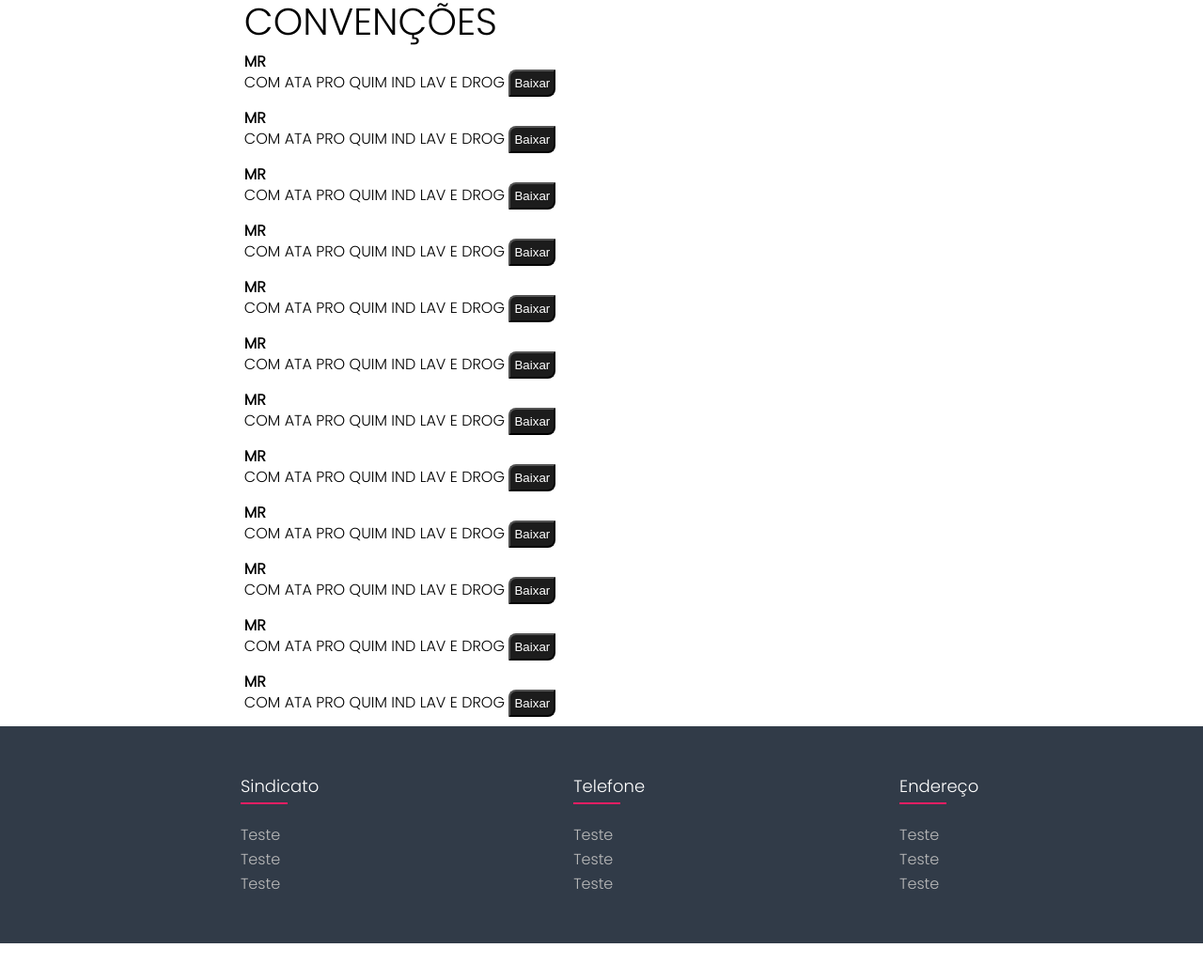
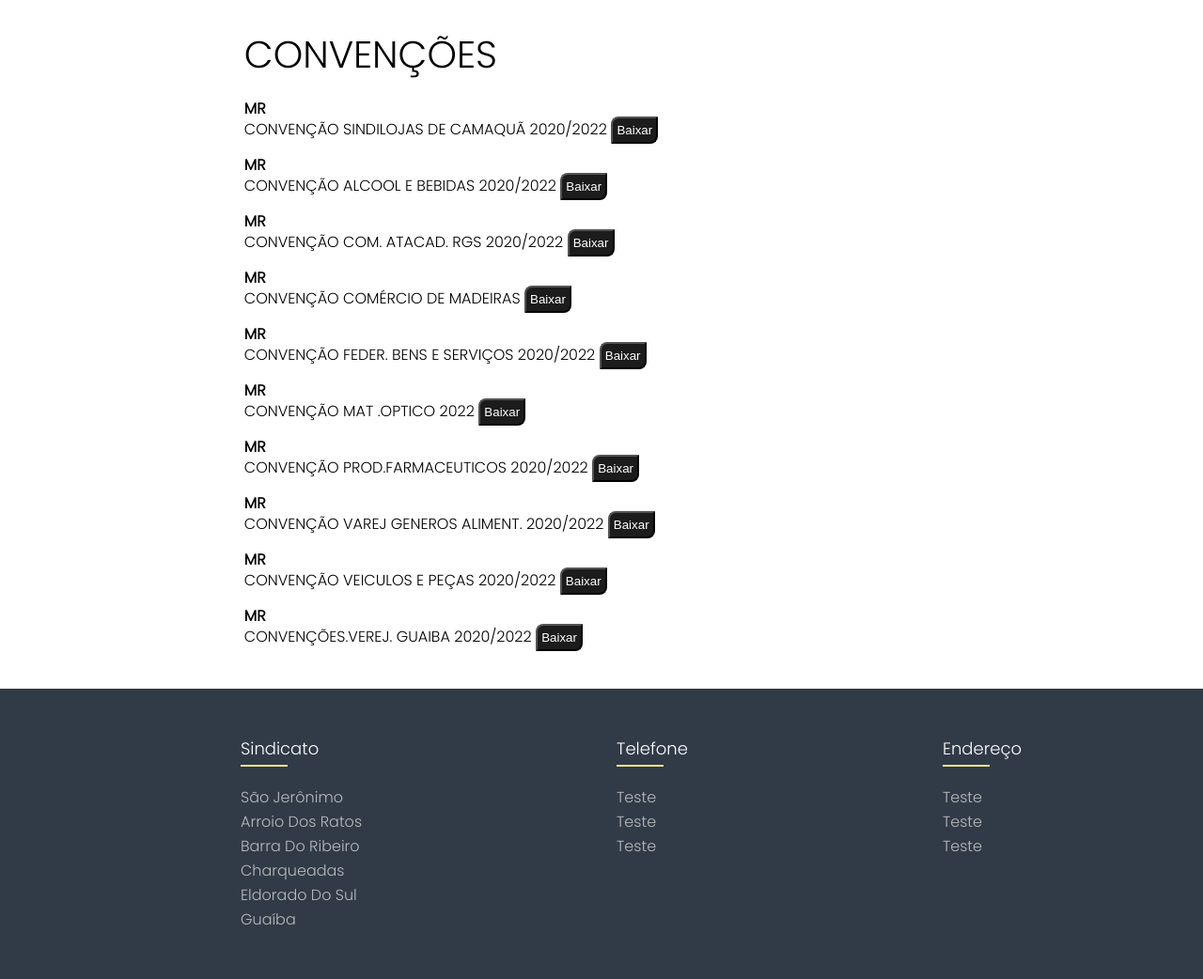
Before and after one commit to thiagopdsilv4/ssj, a plain HTML site: page convencoes.html in a window 1280 px wide. Shown: the part 118-1160 px from the top of the page at 94% size. Before the commit the page ends 1122 px from the top, so only its background shows below. Drawn offline with Linux system fonts and the light colour scheme.

Commit message:
adicionado documentos, link para guias

```diff
--- a/convencoes.html
+++ b/convencoes.html
@@ -31,7 +31,7 @@
                     </li>
 
                     <li>
-                        <a id="guias" href="guias.html">Guias</a>
+                        <a id="guias" href="https://sweb.diretasistemas.com.br/prosindweb/index.php?sind=1331">Guias</a>
                     </li>
 
                     <li>
@@ -55,75 +55,63 @@
             <h1 class="convencoes">CONVENÇÕES</h1>
             <ul>
                 <li>MR</li>
-                <span>COM ATA PRO QUIM IND LAV E DROG</span>
+                <span>CONVENÇÃO SINDILOJAS DE CAMAQUÃ 2020/2022</span>
                 <button class="btn">
-                    <a href="documentos/MR - ECONOMIA.pdf" download>Baixar</a>
+                    <a href="documentos/Convenção  sindilojas de camaqua2020 2022.pdf" download>Baixar</a>
                 </button>
 
                 <li>MR</li>
-                <span>COM ATA PRO QUIM IND LAV E DROG</span>
+                <span>CONVENÇÃO ALCOOL E BEBIDAS 2020/2022</span>
                 <button class="btn">
-                    <a href="documentos/MR - ECONOMIA.pdf" download>Baixar</a>
+                    <a href="documentos/convenção alcool e bebidas 2020 2022.pdf" download>Baixar</a>
                 </button>
 
                 <li>MR</li>
-                <span>COM ATA PRO QUIM IND LAV E DROG</span>
+                <span>CONVENÇÃO COM. ATACAD. RGS 2020/2022</span>
                 <button class="btn">
-                    <a href="documentos/MR - ECONOMIA.pdf" download>Baixar</a>
+                    <a href="documentos/convenção com. atacad. RGS 2020 2022.pdf" download>Baixar</a>
                 </button>
 
                 <li>MR</li>
-                <span>COM ATA PRO QUIM IND LAV E DROG</span>
+                <span>CONVENÇÃO COMÉRCIO DE MADEIRAS</span>
                 <button class="btn">
-                    <a href="documentos/MR - ECONOMIA.pdf" download>Baixar</a>
+                    <a href="documentos/convenção comercio de madeiras.pdf" download>Baixar</a>
                 </button>
 
                 <li>MR</li>
-                <span>COM ATA PRO QUIM IND LAV E DROG</span>
+                <span>CONVENÇÃO FEDER. BENS E SERVIÇOS 2020/2022</span>
                 <button class="btn">
-                    <a href="documentos/MR - ECONOMIA.pdf" download>Baixar</a>
+                    <a href="documentos/convenção feder. bens e serviços 2020 2022.pdf" download>Baixar</a>
                 </button>
 
                 <li>MR</li>
-                <span>COM ATA PRO QUIM IND LAV E DROG</span>
+                <span>CONVENÇÃO MAT .OPTICO 2022</span>
                 <button class="btn">
-                    <a href="documentos/MR - ECONOMIA.pdf" download>Baixar</a>
+                    <a href="documentos/convenção mat .optico 2020 2022.pdf" download>Baixar</a>
                 </button>
 
                 <li>MR</li>
-                <span>COM ATA PRO QUIM IND LAV E DROG</span>
+                <span>CONVENÇÃO PROD.FARMACEUTICOS 2020/2022</span>
                 <button class="btn">
-                    <a href="documentos/MR - ECONOMIA.pdf" download>Baixar</a>
+                    <a href="documentos/convenção prod.farmaceuticos 2020 2022.pdf" download>Baixar</a>
                 </button>
 
                 <li>MR</li>
-                <span>COM ATA PRO QUIM IND LAV E DROG</span>
+                <span>CONVENÇÃO VAREJ GENEROS ALIMENT. 2020/2022</span>
                 <button class="btn">
-                    <a href="documentos/MR - ECONOMIA.pdf" download>Baixar</a>
+                    <a href="documentos/convenção varej generos aliment. 2020 2022.pdf" download>Baixar</a>
                 </button>
 
                 <li>MR</li>
-                <span>COM ATA PRO QUIM IND LAV E DROG</span>
+                <span>CONVENÇÃO VEICULOS E PEÇAS 2020/2022</span>
                 <button class="btn">
-                    <a href="documentos/MR - ECONOMIA.pdf" download>Baixar</a>
+                    <a href="documentos/convenção veiculos e peças 2020 2022.pdf" download>Baixar</a>
                 </button>
 
                 <li>MR</li>
-                <span>COM ATA PRO QUIM IND LAV E DROG</span>
+                <span>CONVENÇÕES.VEREJ. GUAIBA 2020/2022</span>
                 <button class="btn">
-                    <a href="documentos/MR - ECONOMIA.pdf" download>Baixar</a>
-                </button>
-
-                <li>MR</li>
-                <span>COM ATA PRO QUIM IND LAV E DROG</span>
-                <button class="btn">
-                    <a href="documentos/MR - ECONOMIA.pdf" download>Baixar</a>
-                </button>
-
-                <li>MR</li>
-                <span>COM ATA PRO QUIM IND LAV E DROG</span>
-                <button class="btn">
-                    <a href="documentos/MR - ECONOMIA.pdf" download>Baixar</a>
+                    <a href="documentos/convençãocom.verej. guaiba 2020 2022.pdf" download>Baixar</a>
                 </button>
             </ul>
         </div>
@@ -139,14 +127,23 @@
                         <h4  id="sindicato" >Sindicato</h4>
                         <ul>
                             <li>
-                                <a href="">teste</a>
+                                <a href="">São Jerônimo</a>
+                            </li>
+                            <li>
+                                <a href="">Arroio dos Ratos</a>
                             </li>
 
                             <li>
-                                <a href="">teste</a>
+                                <a href="">Barra do Ribeiro</a>
                             </li>
                             <li>
-                                <a href="">teste</a>
+                                <a href="">Charqueadas</a>
+                            </li>
+                            <li>
+                                <a href="">Eldorado do Sul</a>
+                            </li>
+                            <li>
+                                <a href="">Guaíba</a>
                             </li>
                         </ul>
                     </div>
--- a/css/estilo.css
+++ b/css/estilo.css
@@ -41,6 +41,10 @@ q:before, q:after {
 table {
 	border-collapse: collapse;
 	border-spacing: 0;
+}
+
+a{
+	text-decoration: none;
 }
 
 /*TOPO CONTATO*/
@@ -202,14 +206,16 @@ table {
 /* INICIO DAS CONVENCOES*/
 
 .convencoes{
-	margin-top: 15px;
+	margin-top: 50px;
 	font-size: 40px;
+	margin-bottom: 15px;
 }
 
 .documentos{
 	display: inline-block;
 	padding-left: 20.3%;
 	padding-bottom: 10px;
+	margin-bottom: 30px;
 }
 
 .documentos ul li{
@@ -362,7 +368,7 @@ button.menuItem:hover, button.menuItem.is-open {
 	position: absolute;
 	left: 0;
 	bottom: -10px;
-	background-color: #e91e63;
+	background-color: #eee685;
 	height: 2px;
 	box-sizing: border-box;
 	width: 50px;
@@ -386,7 +392,6 @@ button.menuItem:hover, button.menuItem.is-open {
 
 .footer-col ul li a:hover{
 	color: #ffffff;
-	padding-left: 8px;
 }
 /* CASO SEJA ADICIONADO ICONES SOCIAIS
 
@@ -428,3 +433,31 @@ button.menuItem:hover, button.menuItem.is-open {
 
 
 /* ------ Fim do Footer ------*/
+
+.conteudo-titulo{
+    position: absolute;
+    top: 45%;
+    width: 100%;
+    text-align: center;
+}
+
+
+.conteudo-titulo span{
+    padding: 18px;
+    font-size: 40px;
+	font-weight: 800;
+    letter-spacing: 5px;
+    color: #b87d3f;
+    text-transform: uppercase;
+}
+
+.emitir a{
+	color: #b87d3f;
+	font-size: 25px;
+	padding: 7px;
+}
+
+.emitir:hover{
+	color: #fff;
+	background-color: #1C1C1C;
+}
```
Also changed, not shown: index.html (+27 -6 lines), imagens/guia.jpg (added), 10 other files.
